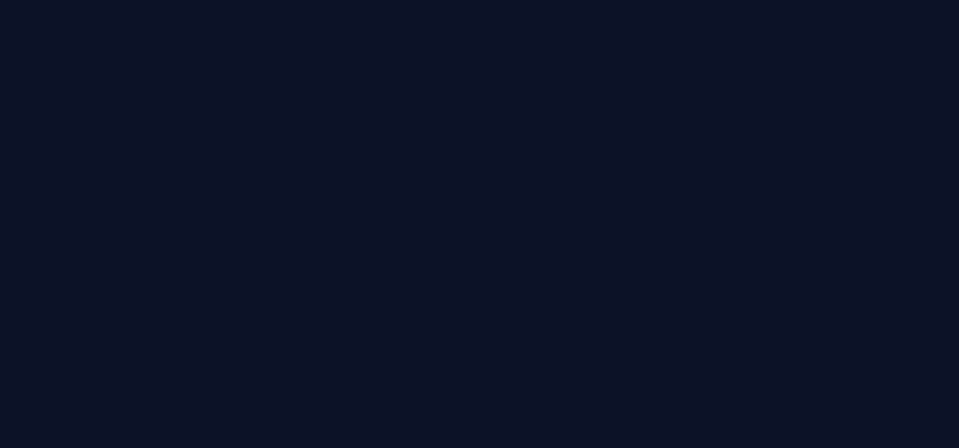
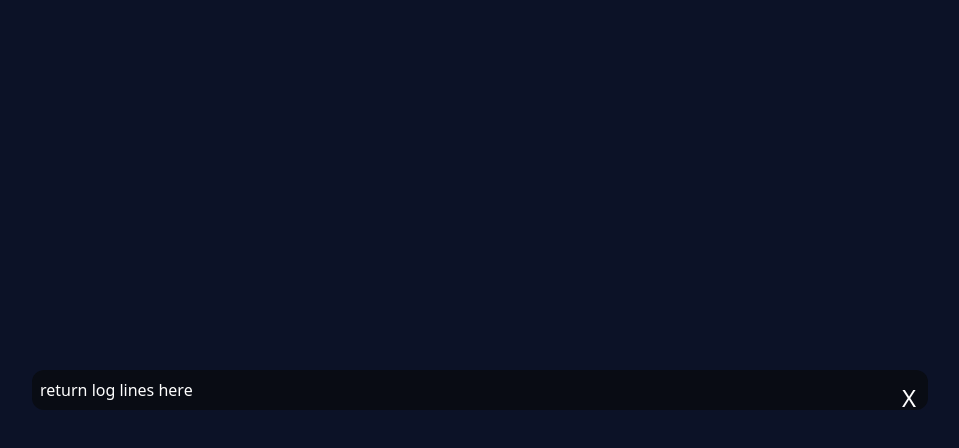
Before and after one commit to reevesabbas/cis450_program2, a React (Create React App) app: page / in a window 1280 px wide. Both pictures are taken after typing "Sample", "5", "5" into the empty fields and a click on the button "Submit". Shown: the top 448 px of the page, without its empty margins (160-1119 px from the left). Built offline with nearby package versions, Linux system fonts and the light colour scheme.

Commit message:
added simulation log window

```diff
--- a/src/App.tsx
+++ b/src/App.tsx
@@ -109,7 +109,21 @@ function App() {
         </>
       ) : (
         <>
-          <div className="w-full justify-center text-center text-white mb-5 whitespace-pre-wrap"></div>
+          <div className="w-full justify-center text-center text-white mb-5 whitespace-pre-wrap">
+            <div className="flex relative justify-items-center mx-auto w-[70%] h-[70%] bg-[#090c14] rounded-xl">
+              <button
+                className="absolute top-3 right-3 text-white text-2xl"
+                onClick={() => {
+                  setCompletedInput(false);
+                }}
+              >
+                X
+              </button>
+              <div className="flex w-full h-full p-2 overflow-scroll">
+                <div className="flex-col col-span-1">return log lines here</div>
+              </div>
+            </div>
+          </div>
         </>
       )}
     </div>
```
